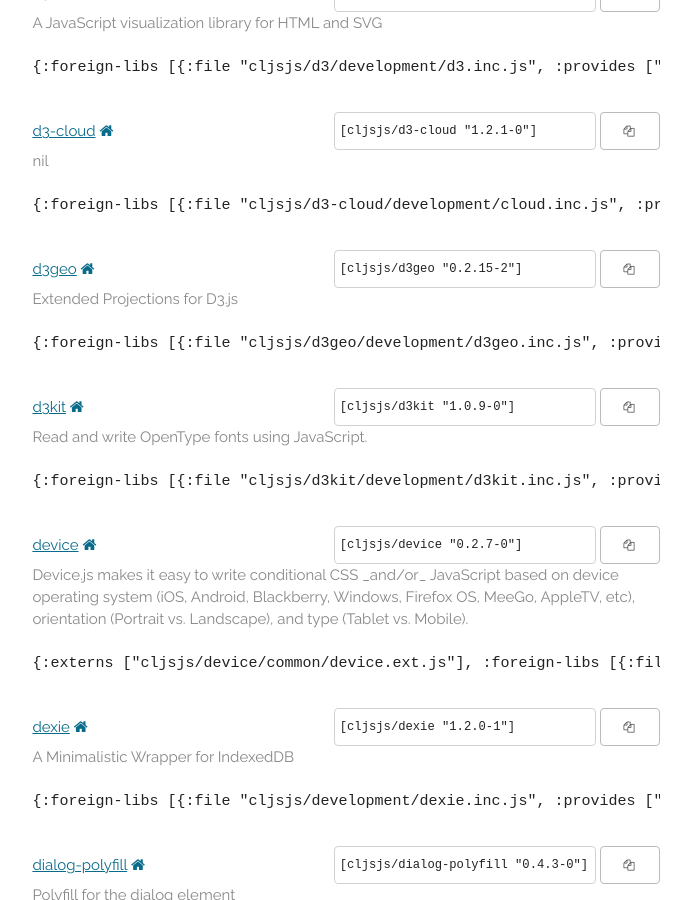
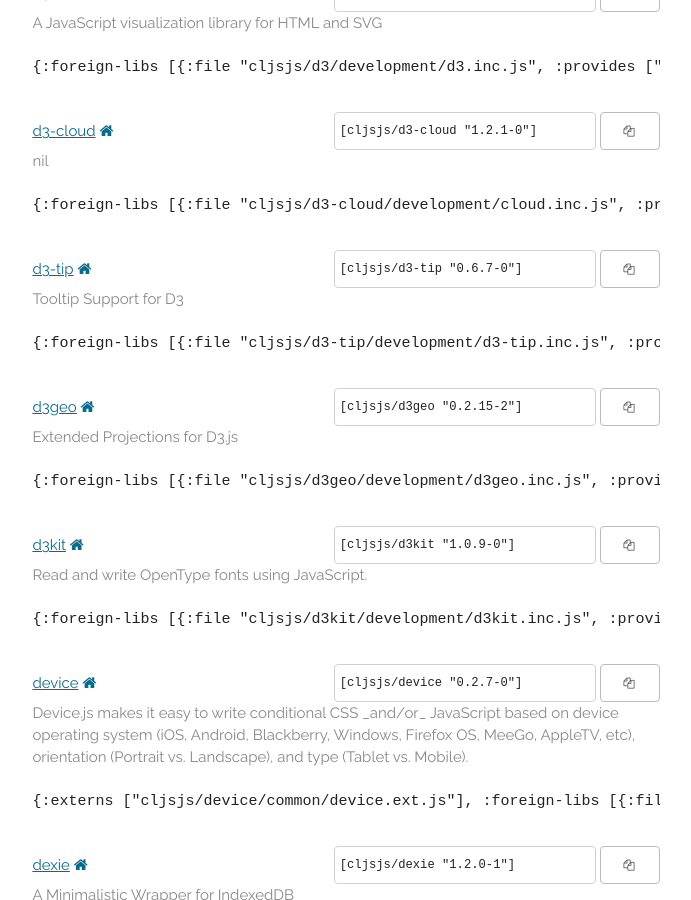
Before and after one commit to cljsjs/cljsjs.github.io, a Jekyll site: the page built from index.markdown, in a window 1280 px wide and 900 px high, scrolled down 6391 px. Shown: the whole window, without its empty margins (294-985 px from the left). Built offline with Jekyll 4.4.1, drawn with Linux system fonts in a browser that asks for light colours; nearby versions of some CDN libraries; comment, search, counter and statistics services are not loaded.

Commit message:
Automatic update

```diff
--- a/_includes/packages.html
+++ b/_includes/packages.html
@@ -394,6 +394,16 @@
     </span>
     <p class="description">nil</p>
     <pre class="deps">{:foreign-libs [{:file "cljsjs/d3-cloud/development/cloud.inc.js", :provides ["cljsjs.d3-cloud"], :requires ["cljsjs.d3"], :file-min "cljsjs/d3-cloud/production/cloud.min.inc.js"}], :externs ["cljsjs/d3-cloud/common/d3-cloud.ext.js"]}</pre>
+  </li>
+  <li>
+    <a href="https://clojars.org/cljsjs/d3-tip">d3-tip</a>
+    <a href="https://github.com/Caged/d3-tip/" target="new"><i class="fa fa-home"></i></a>
+    <span class="clojars">
+      <input type="text" value='[cljsjs/d3-tip "0.6.7-0"]'/>
+      <button data-clipboard-text='[cljsjs/d3-tip "0.6.7-0"]'><i class="fa fa-copy"></i></button>
+    </span>
+    <p class="description">Tooltip Support for D3</p>
+    <pre class="deps">{:foreign-libs [{:file "cljsjs/d3-tip/development/d3-tip.inc.js", :provides ["cljsjs.d3-tip"], :requires ["cljsjs.d3"], :file-min "cljsjs/d3-tip/production/d3-tip.min.inc.js"}], :externs ["cljsjs/d3-tip/common/d3-tip.ext.js"]}</pre>
   </li>
   <li>
     <a href="https://clojars.org/cljsjs/d3geo">d3geo</a>
@@ -1714,8 +1724,8 @@
     <a href="https://clojars.org/cljsjs/react-grid-layout">react-grid-layout</a>
     <a href="https://github.com/STRML/react-grid-layout/" target="new"><i class="fa fa-home"></i></a>
     <span class="clojars">
-      <input type="text" value='[cljsjs/react-grid-layout "0.12.4-0"]'/>
-      <button data-clipboard-text='[cljsjs/react-grid-layout "0.12.4-0"]'><i class="fa fa-copy"></i></button>
+      <input type="text" value='[cljsjs/react-grid-layout "0.12.7-0"]'/>
+      <button data-clipboard-text='[cljsjs/react-grid-layout "0.12.7-0"]'><i class="fa fa-copy"></i></button>
     </span>
     <p class="description">A draggable and resizable grid layout with responsive breakpoints, for React.</p>
     <pre class="deps">{:foreign-libs [{:file "cljsjs/react-grid-layout/development/react-grid-layout.inc.js", :provides ["cljsjs.react-grid-layout"], :requires ["cljsjs.react"]}], :externs ["cljsjs/react-grid-layout/common/react-grid-layout.ext.js"]}</pre>
```
